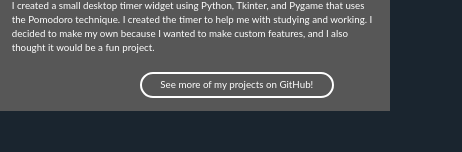
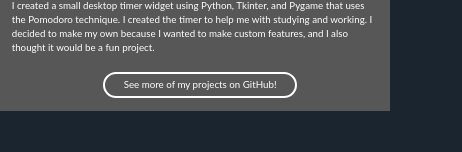
Before and after one commit to colbyhill21/PersonalWebsite, an Angular app: page /experience in a window 390 px wide. Shown: the part 1965-2117 px from the top of the page, 462 px wide, since content can reach past the window. Built offline with nearby package versions, Linux system fonts and the light colour scheme.

Commit message:
Fixed the button's position on mobile!

```diff
--- a/src/app/components/Experience/experience.component.html
+++ b/src/app/components/Experience/experience.component.html
@@ -85,9 +85,8 @@
                 I created the timer to help me with studying and working. I decided to make my own because I wanted to make custom features, and I also thought it would be a fun project.
             </p>
         </li>
-        <a href="https://github.com/colbyhill21" style="text-align: center; padding: 1% 35%;">
-            <button class="myButton"> See more of my projects on GitHub! <span class="mdi mdi-github-box"></span>
-            </button>
+        <a href="https://github.com/colbyhill21" style="text-align: center;" [ngStyle]="{'padding': onDesktop ? '0 35%' : '0 25%' }">
+            <button class="myButton"> See more of my projects on GitHub! <span class="mdi mdi-github-box"> </span> </button>
         </a>
     </ul>
 </div>
```
